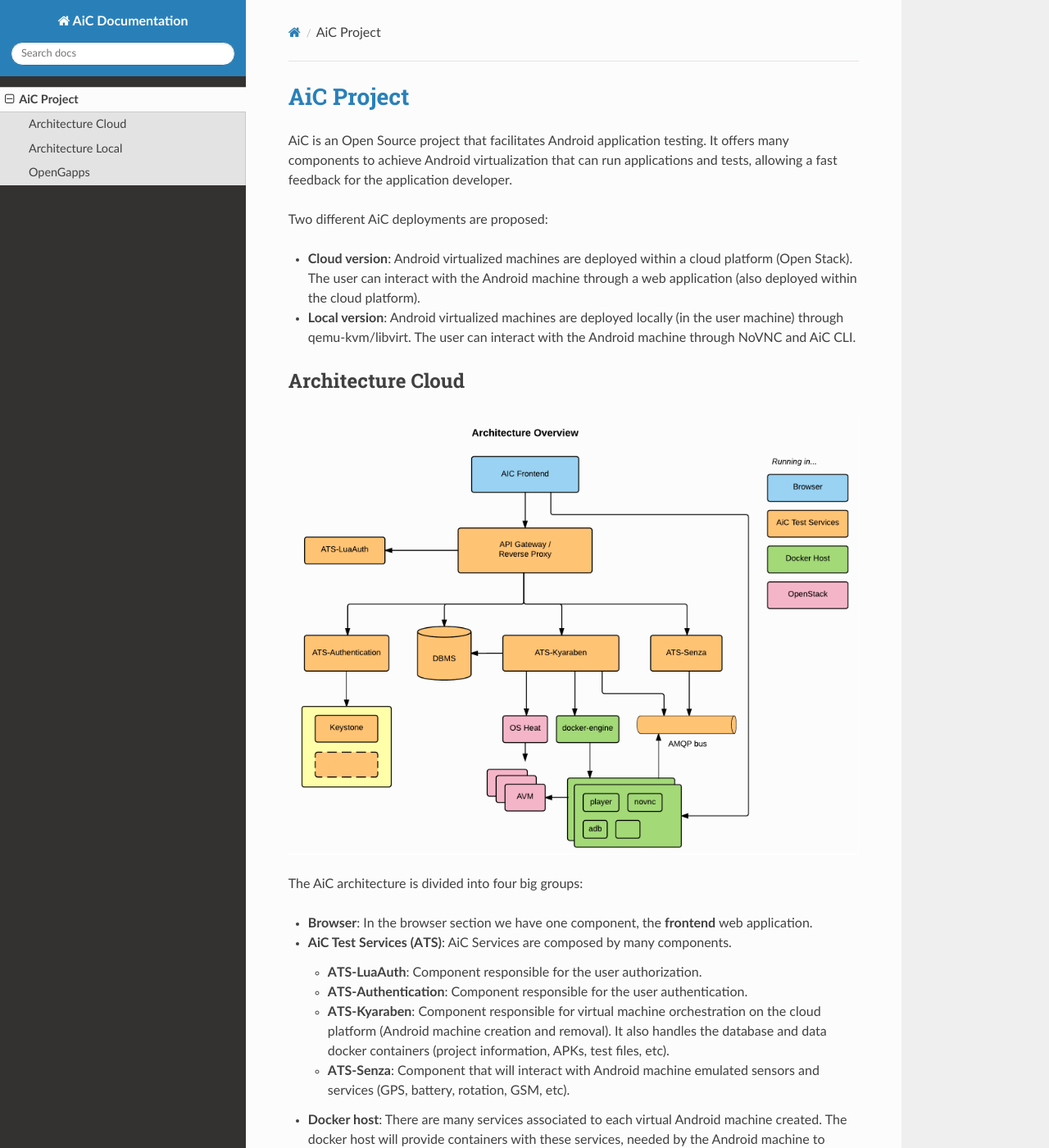
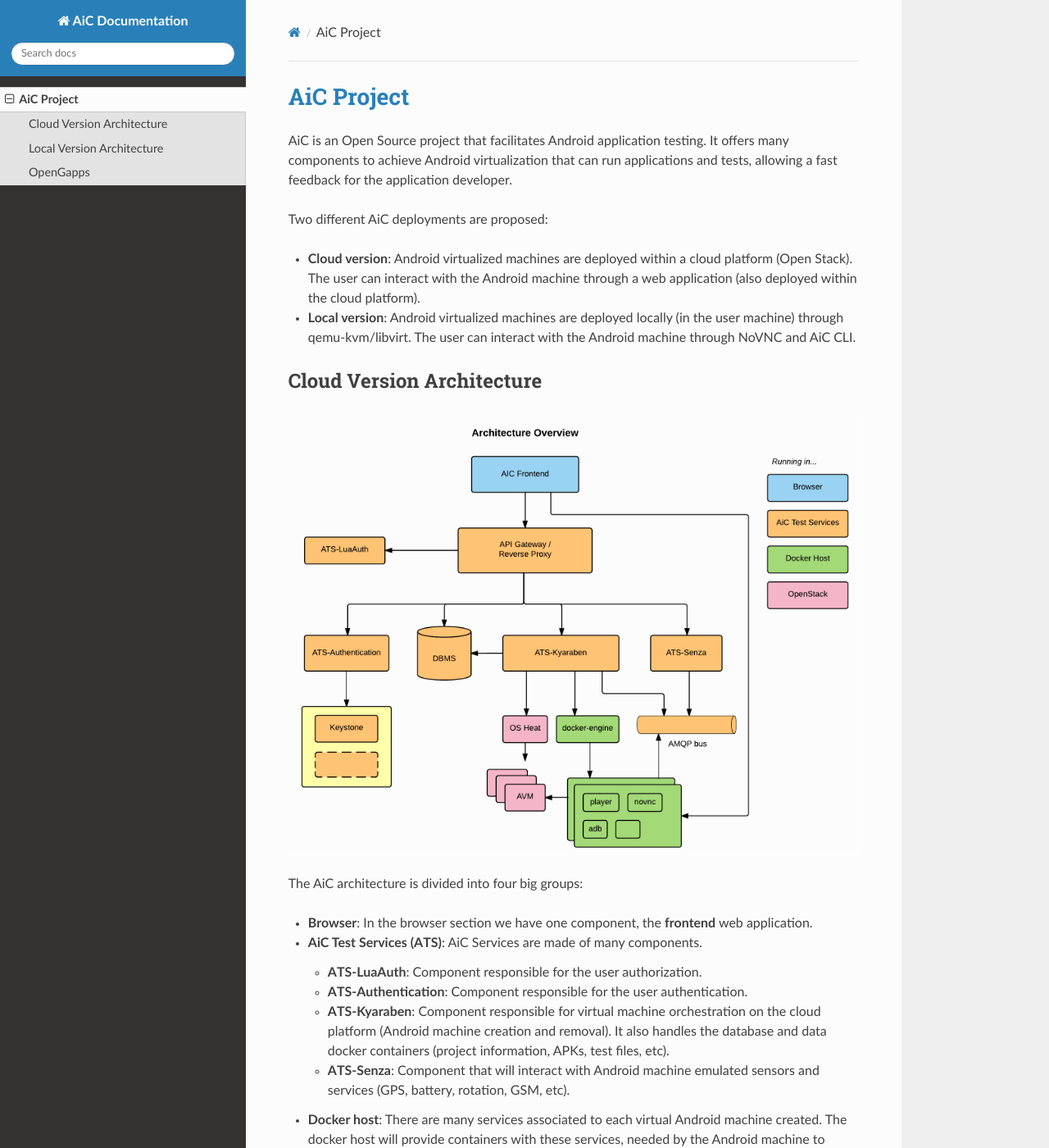
Before and after one commit to AiC-Project/documentation, an MkDocs documentation site: the page built from docs/index.md, in a window 1280 px wide and 1400 px high. Shown: the whole window at 82% size. Built offline with MkDocs 1.6.1, drawn with Linux system fonts in a browser that asks for light colours; nearby versions of some CDN libraries; some of the changed text lies outside the part shown.

Commit message:
corrected few expressions

```diff
--- a/docs/index.md
+++ b/docs/index.md
@@ -25,14 +25,14 @@
 (in the user machine) through qemu-kvm/libvirt. The user can interact
 with the Android machine through NoVNC and AiC CLI.
 
-## Architecture Cloud
+## Cloud Version Architecture
 
 ![AiC Cloud architecture overview](img/aic-cloud-overview.png)
 
 The AiC architecture is divided into four big groups:
 
 * **Browser**: In the browser section we have one component, the **frontend** web application.
-* **AiC Test Services (ATS)**: AiC Services are composed by many components.
+* **AiC Test Services (ATS)**: AiC Services are made of many components.
 	* **ATS-LuaAuth**: Component responsible for the user authorization.
 	* **ATS-Authentication**: Component responsible for the user authentication.
 	* **ATS-Kyaraben**: Component responsible for virtual machine orchestration on the cloud platform (Android machine creation and removal). It also handles the database and data docker containers (project information, APKs, test files, etc).
@@ -63,7 +63,7 @@
 ATS-RomBuild | [documentation](sub/ats.rombuild/) | [github](https://github.com/AiC-Project/ats.rombuild)
 ATS build & deployment tools | [documentation](sub/ats.aic/) | [github](https://github.com/AiC-Project/ats.aic)
 
-## Architecture Local
+## Local Version Architecture
 
 ![AiC Local architecture overview](img/aic-local-overview.png)
 
```
